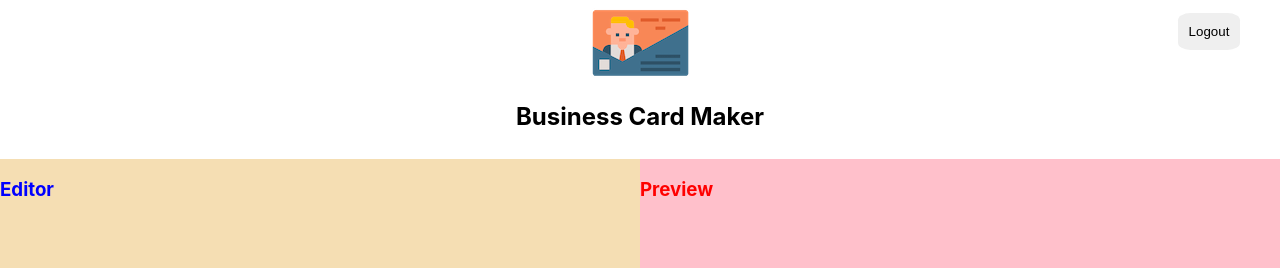
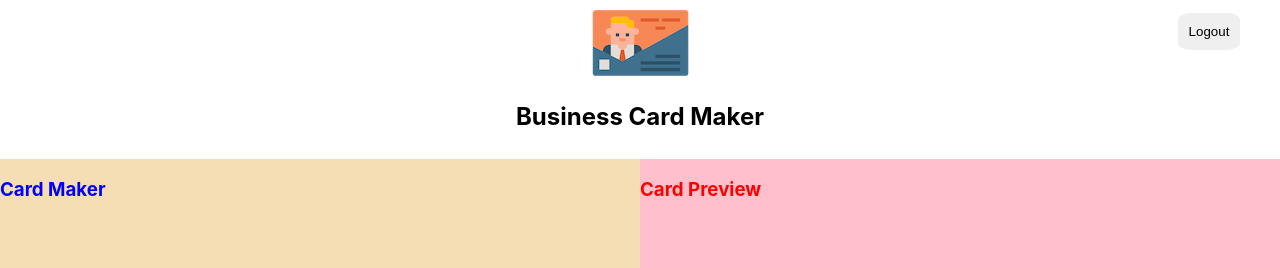
Before and after one commit to elinapark0818/Card-maker, a React (Create React App) app: page /maker in a window 1280 px wide. Shown: the top 268 px of the page. Built offline with nearby package versions, Linux system fonts and the light colour scheme; no server answers; sample sign-in values are in the browser's storage.

Commit message:
add Editor and Preview layout

```diff
--- a/src/components/editor/editor.jsx
+++ b/src/components/editor/editor.jsx
@@ -3,7 +3,7 @@ import styles from './editor.module.css';
 
 const Editor = props =>
 <section className={styles.editor}>
-  <h1>Editor</h1>
+  <h1 className={styles.title}>Card Maker</h1>
 </section>
 
 export default Editor;
--- a/src/components/editor/editor.module.css
+++ b/src/components/editor/editor.module.css
@@ -1,5 +1,8 @@
 .editor {
   flex-basis: 50%;
-  color: blue;
   background-color: wheat;
 }
+
+.title {
+  color: blue;
+}
--- a/src/components/preview/preview.jsx
+++ b/src/components/preview/preview.jsx
@@ -3,7 +3,7 @@ import styles from './preview.module.css';
 
 const Preview = props =>
 <section className={styles.preview}>
-  <h1>Preview</h1>
+  <h1 className={styles.title}>Card Preview</h1>
 </section>
 
 export default Preview;
--- a/src/components/preview/preview.module.css
+++ b/src/components/preview/preview.module.css
@@ -1,5 +1,8 @@
 .preview {
   flex-basis: 50%;
-  color: red;
   background-color: pink;
 }
+
+.title {
+  color: red;
+}
```
